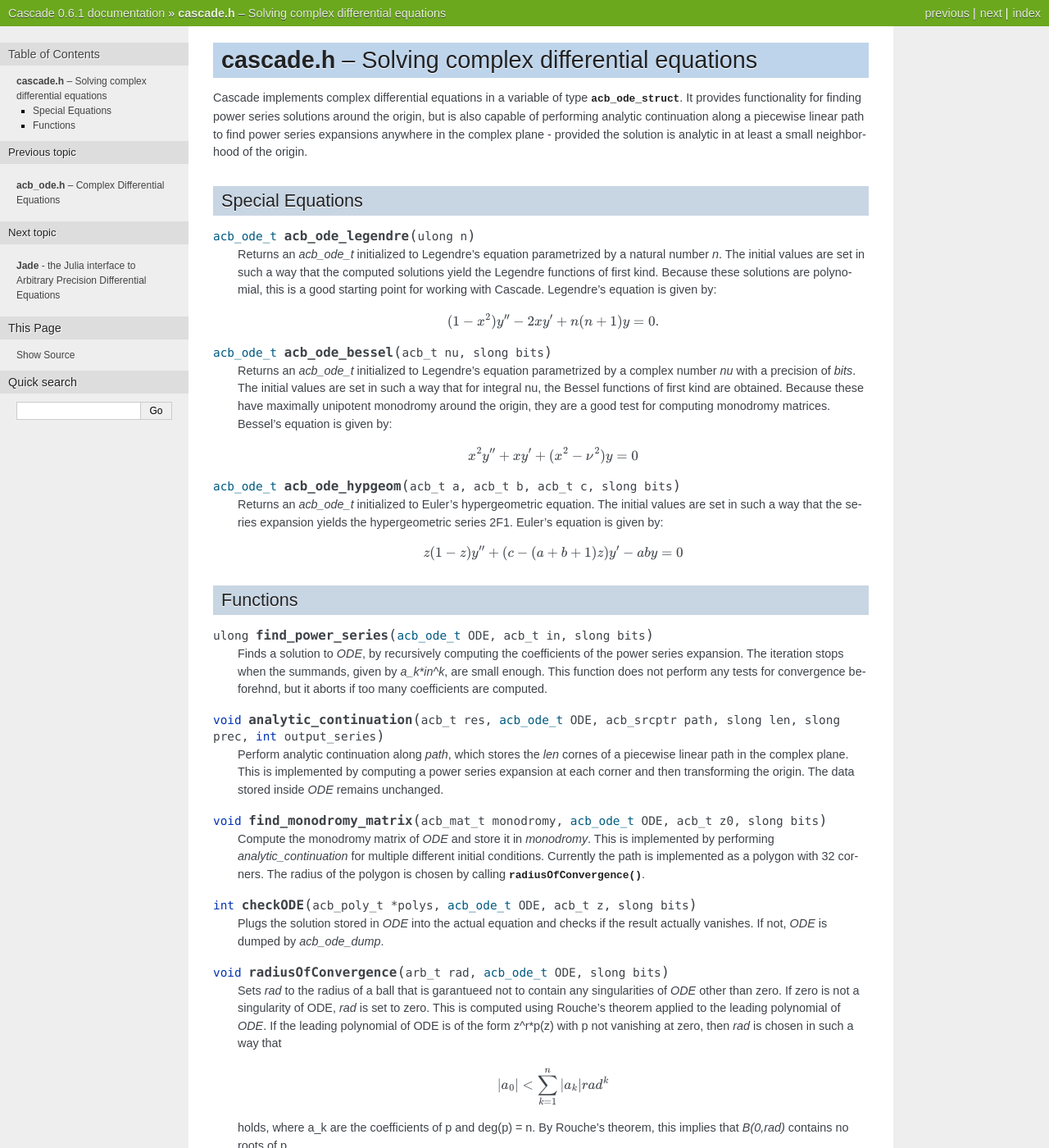
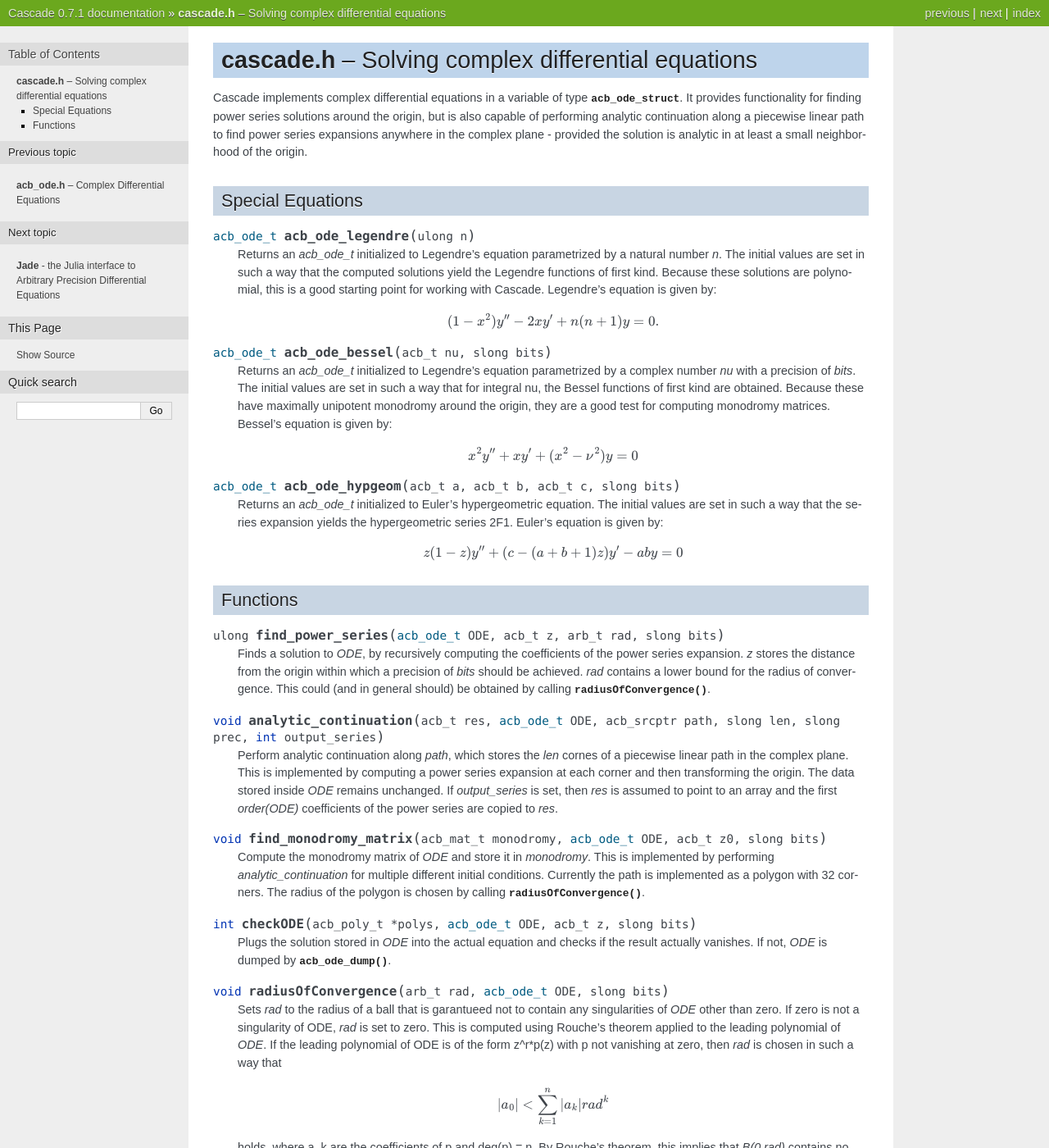
Before and after one commit to MGessinger/Cascade, a Sphinx documentation site: the page built from doc/source/cascade.rst, in a window 1280 px wide and 1400 px high. Shown: the whole window at 82% size. Built offline with Sphinx 7.4.7, drawn with Linux system fonts in a browser that asks for light colours; some of the changed text lies outside the part shown.

Commit message:
Updated version information

```diff
--- a/doc/source/cascade.rst
+++ b/doc/source/cascade.rst
@@ -32,13 +32,13 @@
 Functions
 ------------------
 
-.. function:: ulong find_power_series (acb_ode_t ODE, acb_t in, slong bits)
+.. function:: ulong find_power_series (acb_ode_t ODE, acb_t z, arb_t rad, slong bits)
 
-    Finds a solution to *ODE*, by recursively computing the coefficients of the power series expansion. The iteration stops when the summands, given by *a_k\*in^k*, are small enough.  This function does not perform any tests for convergence beforehnd, but it aborts if too many coefficients are computed.
+    Finds a solution to *ODE*, by recursively computing the coefficients of the power series expansion. *z* stores the distance from the origin within which a precision of *bits* should be achieved. *rad* contains a lower bound for the radius of convergence. This could (and in general should) be obtained by calling :func:`radiusOfConvergence`.
 
 .. function:: void analytic_continuation (acb_t res, acb_ode_t ODE, acb_srcptr path, slong len, slong prec, int output_series)
 
-    Perform analytic continuation along *path*, which stores the *len* cornes of a piecewise linear path in the complex plane. This is implemented by computing a power series expansion at each corner and then transforming the origin. The data stored inside *ODE* remains unchanged.
+    Perform analytic continuation along *path*, which stores the *len* cornes of a piecewise linear path in the complex plane. This is implemented by computing a power series expansion at each corner and then transforming the origin. The data stored inside *ODE* remains unchanged. If *output_series* is set, then *res* is assumed to point to an array and the first *order(ODE)* coefficients of the power series are copied to *res*.
 
 .. function:: void find_monodromy_matrix (acb_mat_t monodromy, acb_ode_t ODE, acb_t z0, slong bits)
 
@@ -46,7 +46,7 @@
 
 .. function:: int checkODE (acb_poly_t *polys, acb_ode_t ODE, acb_t z, slong bits)
 
-    Plugs the solution stored in *ODE* into the actual equation and checks if the result actually vanishes. If not, *ODE* is dumped by `acb_ode_dump`.
+    Plugs the solution stored in *ODE* into the actual equation and checks if the result actually vanishes. If not, *ODE* is dumped by :func:`acb_ode_dump`.
 
 .. function:: void radiusOfConvergence(arb_t rad, acb_ode_t ODE, slong bits)
 
--- a/doc/source/conf.py
+++ b/doc/source/conf.py
@@ -56,9 +56,9 @@
 # built documents.
 #
 # The short X.Y version.
-version = u'0.6'
+version = u'0.7'
 # The full version, including alpha/beta/rc tags.
-release = u'0.6.1'
+release = u'0.7.1'
 
 # The language for content autogenerated by Sphinx. Refer to documentation
 # for a list of supported languages.
```
Also changed, not shown: README.md (+3 -3 lines).
